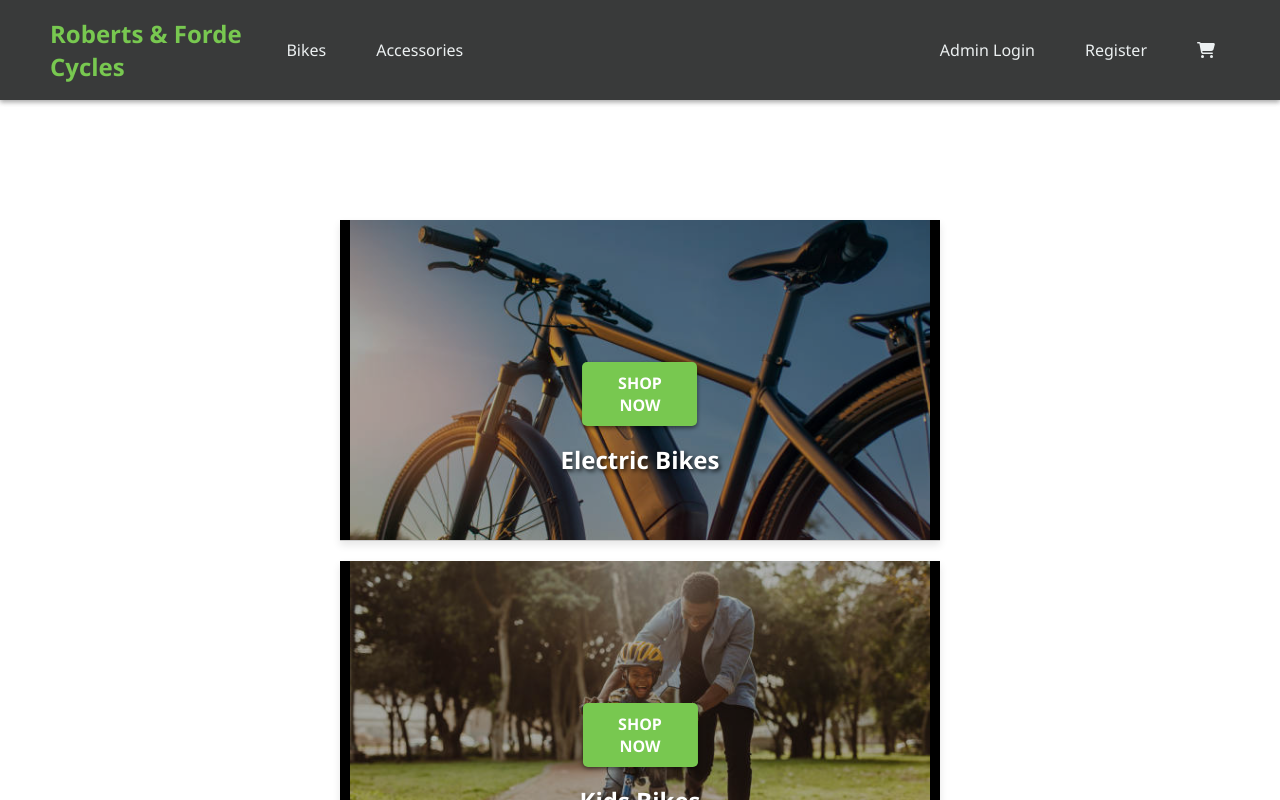
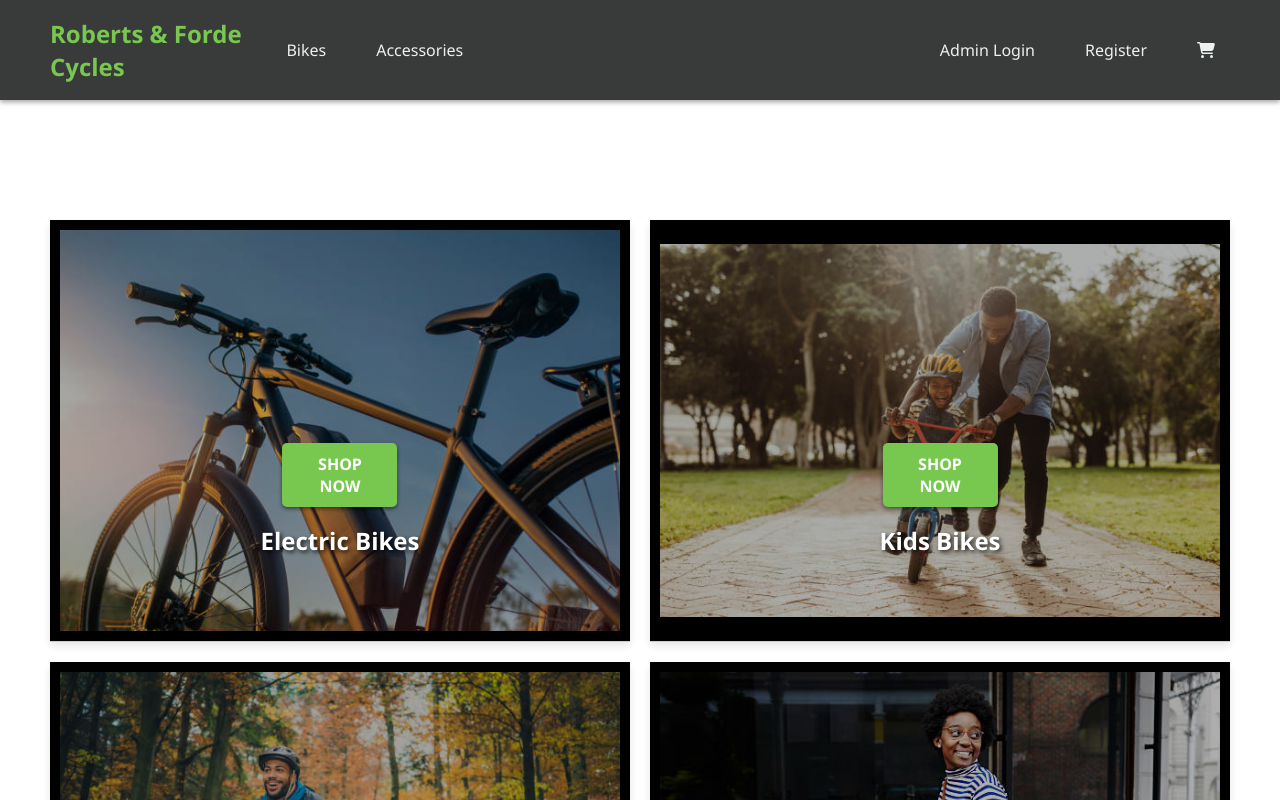
Before and after one commit to FordeTimmy/ppit, a React (Create React App) app: page /home in a window 1280 px wide. Shown: the top 800 px of the page. Built offline with nearby package versions, Linux system fonts and the light colour scheme.

Commit message:
Fixed styles on home page

```diff
--- a/src/components/styles.css
+++ b/src/components/styles.css
@@ -125,10 +125,11 @@ a, button, input {
   margin: 0 auto;
   max-width: 1200px;
   margin-bottom: 120px;
-
 }
 
 .product-item {
+  width: calc(50% - 40px); /* Adjust the width for 2 items per row considering 20px gap on each side */
+  height: auto; /* Set height to auto to maintain aspect ratio */
   position: relative;
   margin: 0;
   box-shadow: 0 4px 8px rgba(0, 0, 0, 0.1);
@@ -200,23 +201,14 @@ a, button, input {
   background-color: #66a344;
 }
 
-@media (min-width: 1200px) {
-  .product-item {
-    width: calc(50% - 20px);
-    height: 300px;
-  }
-}
-
 @media (max-width: 1199px) and (min-width: 768px) {
   .product-item {
-    width: calc(50% - 20px);
-    height: 250px;
+    width: calc(50% - 40px); /* Keep the same width for medium-sized screens */
   }
 }
 
 @media (max-width: 767px) {
   .product-item {
-    width: calc(100% - 20px);
-    height: 200px;
+    width: calc(100% - 40px); /* Full width for small screens minus the gap */
   }
 }
```
